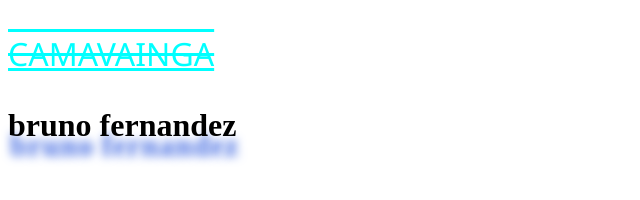
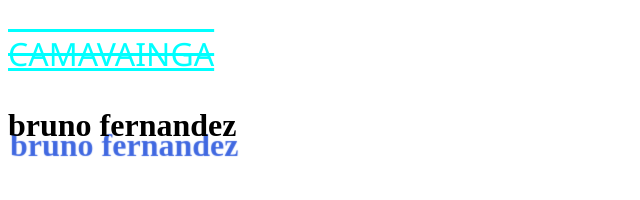
Before and after one commit to sammy-the-great/CSS, a plain HTML site: page L1 introduction to CSS/Project.html in a window 1280 px wide. Shown: the whole page, without its empty margins (0-640 px from the left). Drawn offline with Linux system fonts and the light colour scheme.

Commit message:
text styling properties

```diff
--- a/L1 introduction to CSS/project.CSS
+++ b/L1 introduction to CSS/project.CSS
@@ -6,5 +6,5 @@ p{
     text-decoration: line-through overline underline;
 }
 h1{
- text-shadow: 2px 20px 10px royalblue;
+ text-shadow: 2px 20px 1px royalblue;
 }
```
